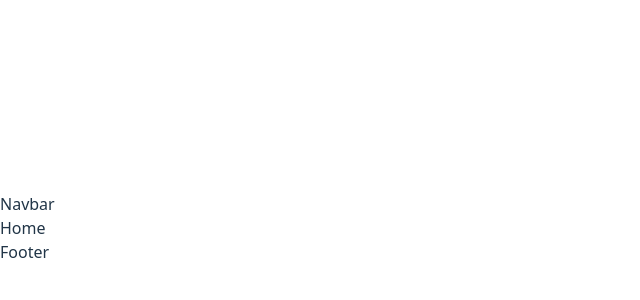
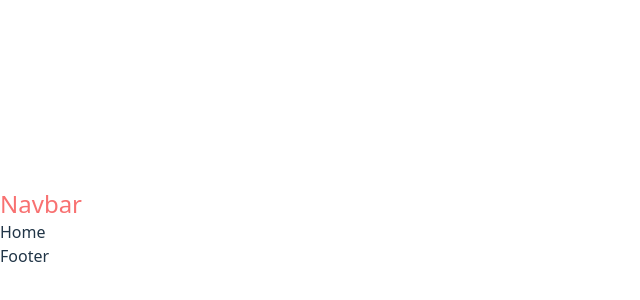
Before and after one commit to Murad-Yusifov/shop-eComerse, a React (Vite) app: page / in a window 1280 px wide. Shown: the part 172-472 px from the top of the page, without its empty margins (0-640 px from the left). Built offline with nearby package versions, Linux system fonts and the light colour scheme.

Commit message:
commit it

```diff
--- a/src/components/Navbar.jsx
+++ b/src/components/Navbar.jsx
@@ -2,7 +2,7 @@ import React from 'react'
 
 const Navbar = () => {
   return (
-    <div>Navbar</div>
+    <div className='text-red-400 text-2xl'>Navbar</div>
   )
 }
 
```
